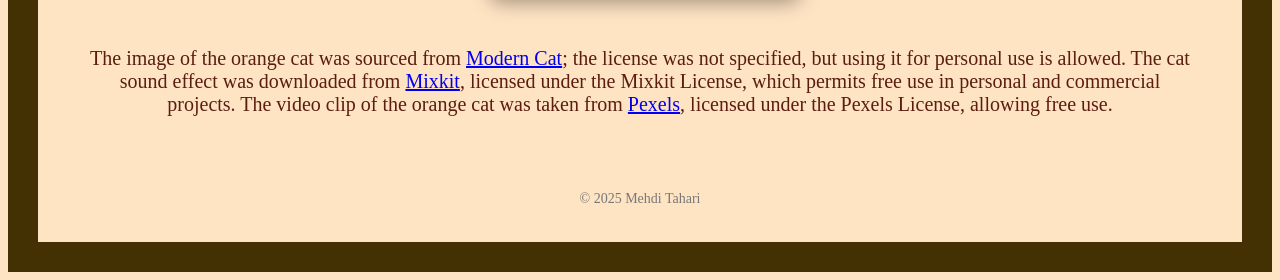
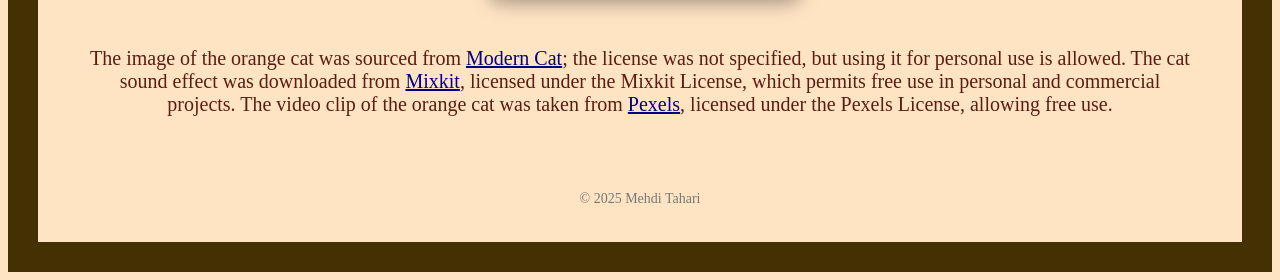
Before and after one commit to Mehdi-Mor/BasicsOfWebDev, a plain HTML site: page task-c/index.html in a window 1280 px wide. Shown: the part 968-1248 px from the top of the page. Drawn offline with Linux system fonts and the light colour scheme.

Commit message:
edited hover

```diff
--- a/task-c/style.css
+++ b/task-c/style.css
@@ -59,3 +59,9 @@ footer {
     padding: 15px 0;
     margin-top: 30px;
 }
+a{
+    color: navy;
+}
+a:hover{
+    color: darkorange;
+}
```
